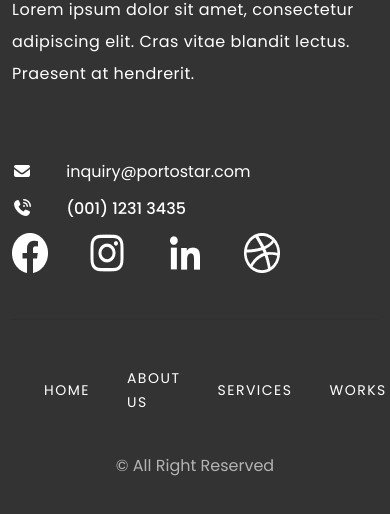
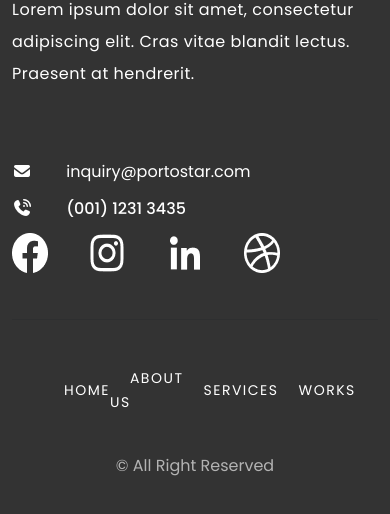
Before and after one commit to tayonch/bootstrap-project, a plain HTML site: page index.html in a window 390 px wide. Shown: the part 6787-7301 px from the top of the page. Drawn offline with Linux system fonts and the light colour scheme.

Commit message:
fotter navbar mobile responsive

```diff
--- a/css/responsive.css
+++ b/css/responsive.css
@@ -495,10 +495,12 @@ hr {
 
 .fotmenu ul a {
     color: #ffffff;
-    margin-right: 37px;
+    margin-right: 0px;
     font-size: 14px;
     line-height: 22px;
     letter-spacing: 1.5px;
+    margin-left: 20px;
+
 }
 
 .fotcopy {
```
